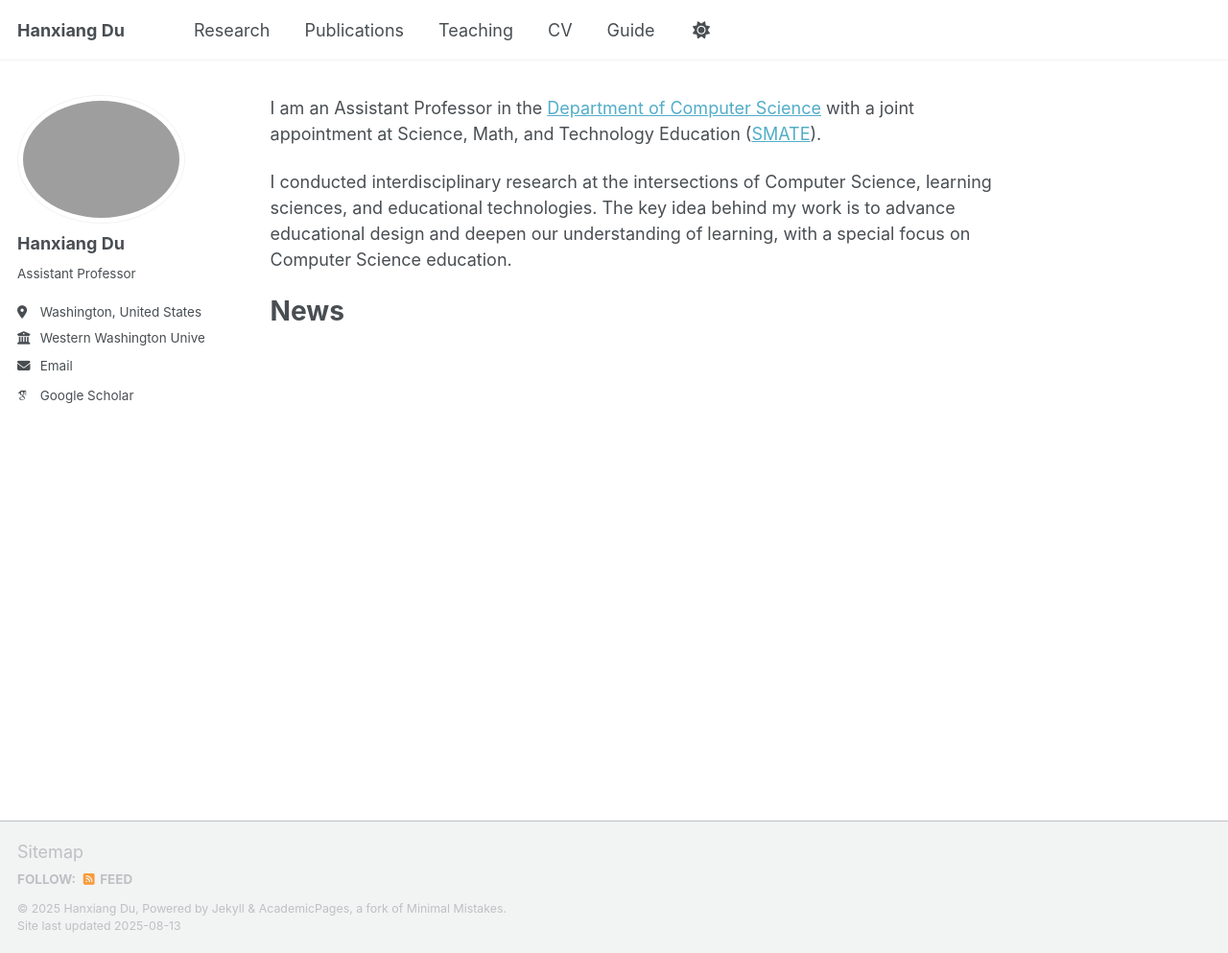
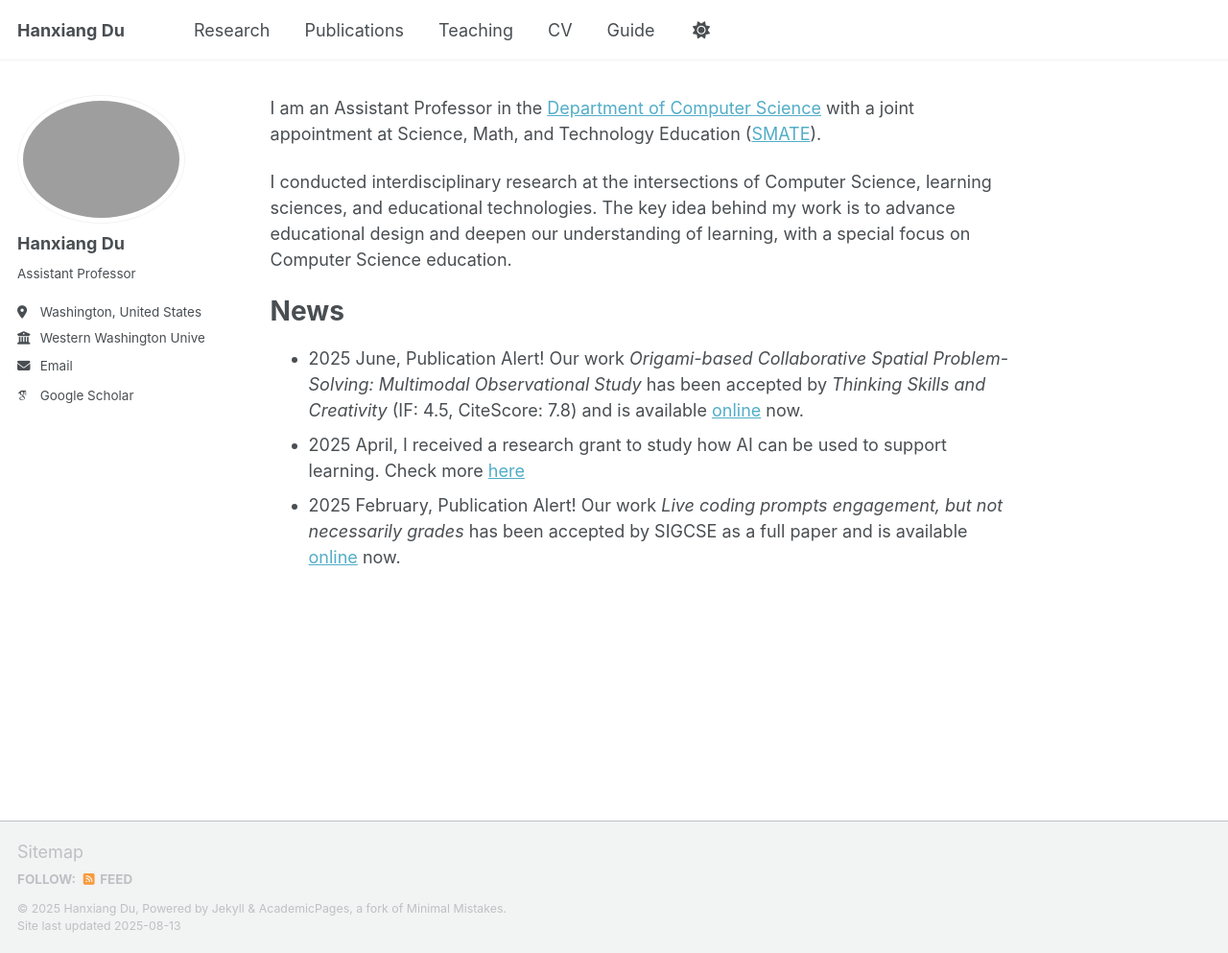
Before and after one commit to HXDU/HD.github.io, a Jekyll site: the page built from _pages/about.md, in a window 1280 px wide and 993 px high. Shown: the whole window at 96% size. Built offline with Jekyll 4.4.1, drawn with Linux system fonts in a browser that asks for light colours; some web fonts are replaced; a script that is not in the unit is left out.

Commit message:
Update about.md

```diff
--- a/_pages/about.md
+++ b/_pages/about.md
@@ -11,3 +11,7 @@ I conducted interdisciplinary research at the intersections of Computer Science,
 
 News
 ======
+
+* 2025 June, Publication Alert! Our work *Origami-based Collaborative Spatial Problem-Solving: Multimodal Observational Study* has been accepted by *Thinking Skills and Creativity* (IF: 4.5, CiteScore: 7.8) and is available [online](https://www.sciencedirect.com/science/article/pii/S1871187125001695) now.
+* 2025 April, I received a research grant to study how AI can be used to support learning. Check more [here](https://news.wwu.edu/wwus-hanxiang-du-and-the-university-of-florida-partner-to-study-ai-enhanced-learning)
+* 2025 February, Publication Alert! Our work *Live coding prompts engagement, but not necessarily grades* has been accepted by SIGCSE as a full paper and is available [online](https://dl.acm.org/doi/abs/10.1145/3641554.3701794) now.
```
